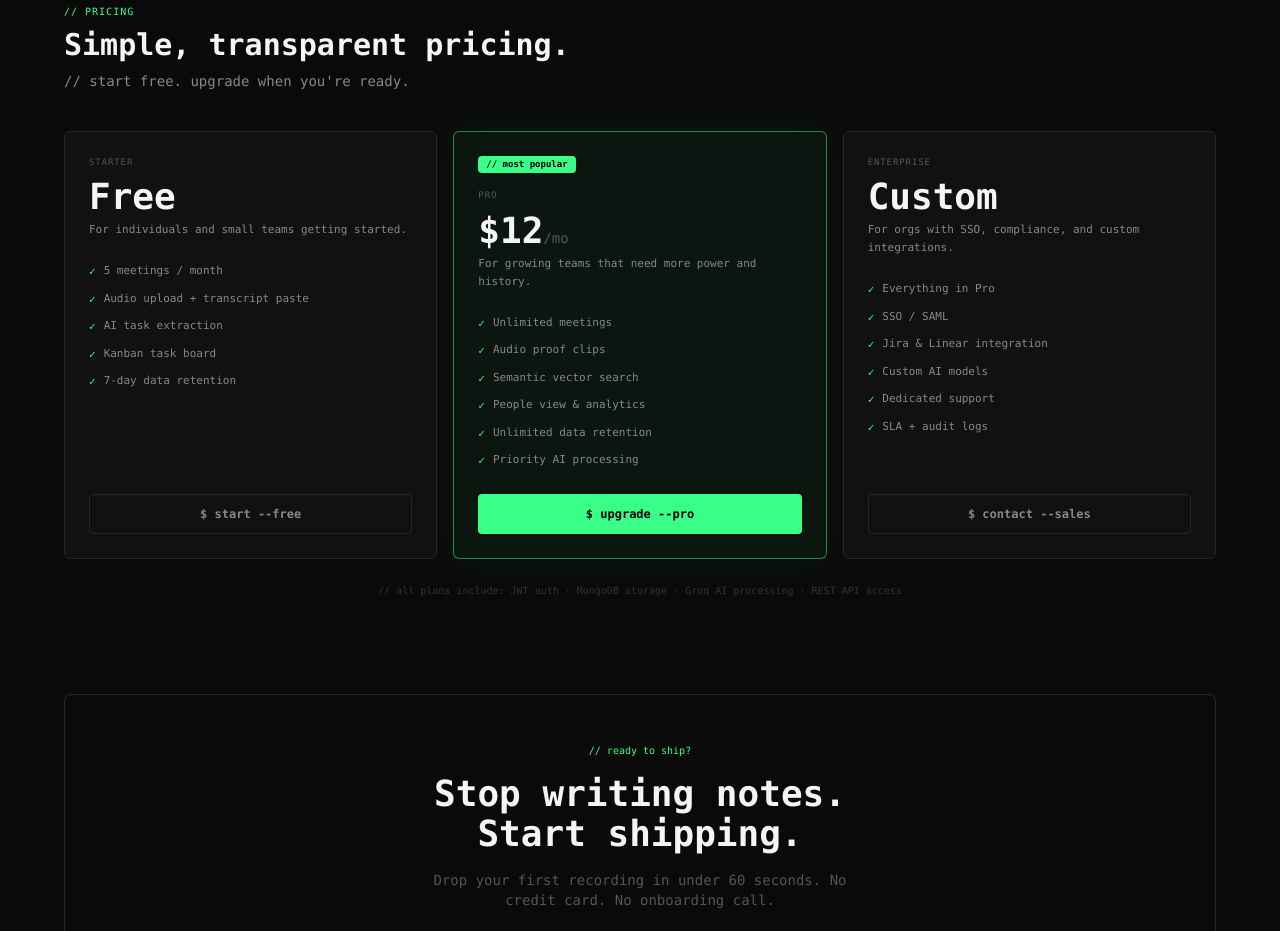
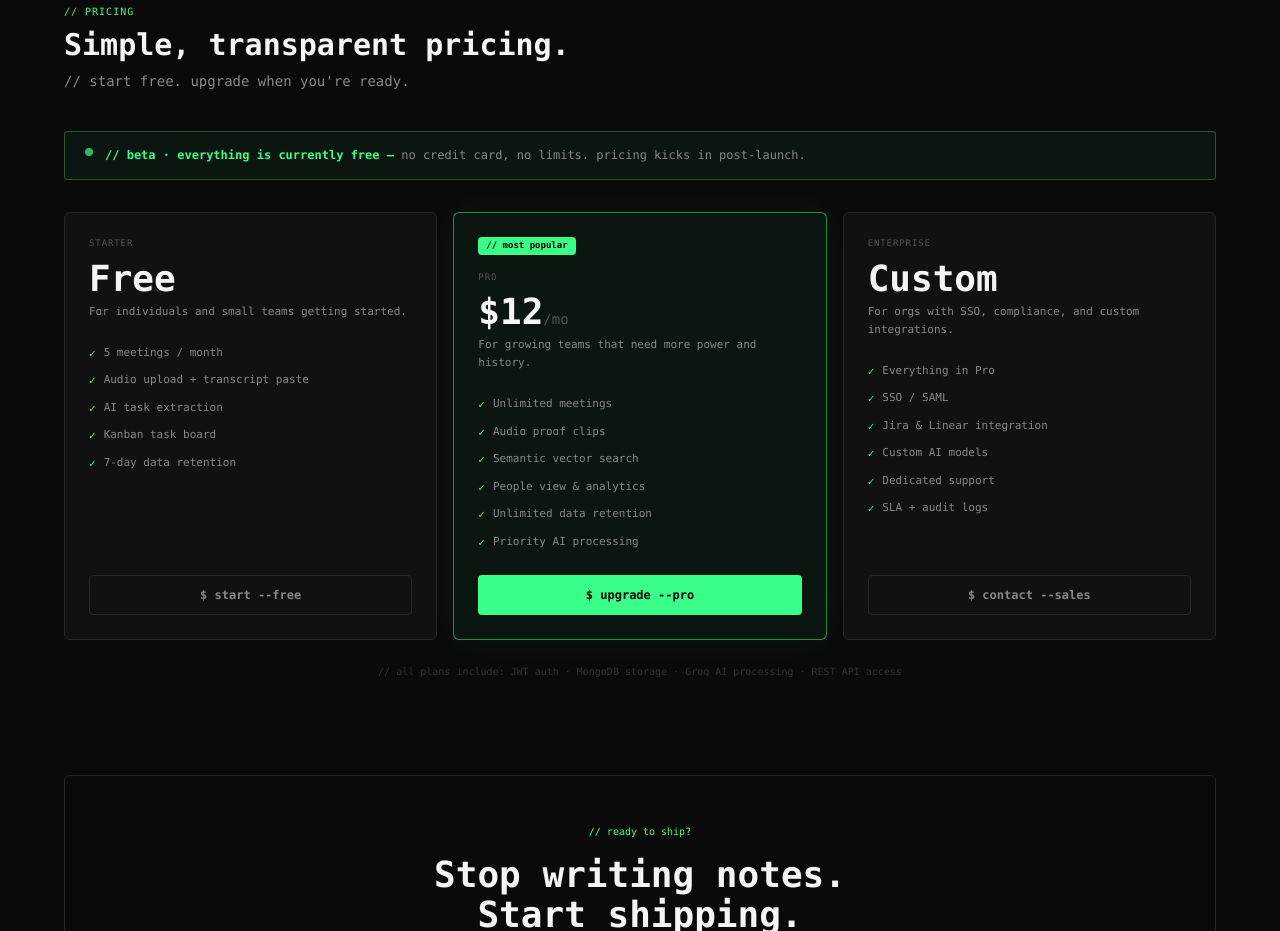
Before and after one commit to JaiswalShivang/gappy-ai, a React (Vite) app in the folder client/: page / in a window 1280 px wide. Shown: the part 3580-4511 px from the top of the page. Built offline with nearby package versions, Linux system fonts and the light colour scheme; no server answers.

Commit message:
Add beta free banner in pricing section

```diff
--- a/client/src/LandingPage.jsx
+++ b/client/src/LandingPage.jsx
@@ -635,6 +635,15 @@ export default function LandingPage() {
         <h2 className="text-3xl font-bold font-mono text-[#F5F5F5] mb-2">Simple, transparent pricing.</h2>
         <p className="text-sm font-mono text-[#888888] mb-10">// start free. upgrade when you're ready.</p>
 
+        {/* Free beta banner */}
+        <div className="flex items-start gap-3 bg-[#39FF88]/5 border border-[#39FF88]/30 rounded-sm px-5 py-3.5 mb-8">
+          <span className="w-2 h-2 rounded-sm bg-[#39FF88] animate-pulse shrink-0 mt-0.5" />
+          <p className="text-xs font-mono text-[#888888] leading-relaxed">
+            <span className="text-[#39FF88] font-bold">// beta · everything is currently free — </span>
+            no credit card, no limits. pricing kicks in post-launch.
+          </p>
+        </div>
+
         <div className="grid grid-cols-1 md:grid-cols-3 gap-4">
           {PLANS.map((plan) => (
             <PricingCard
```
